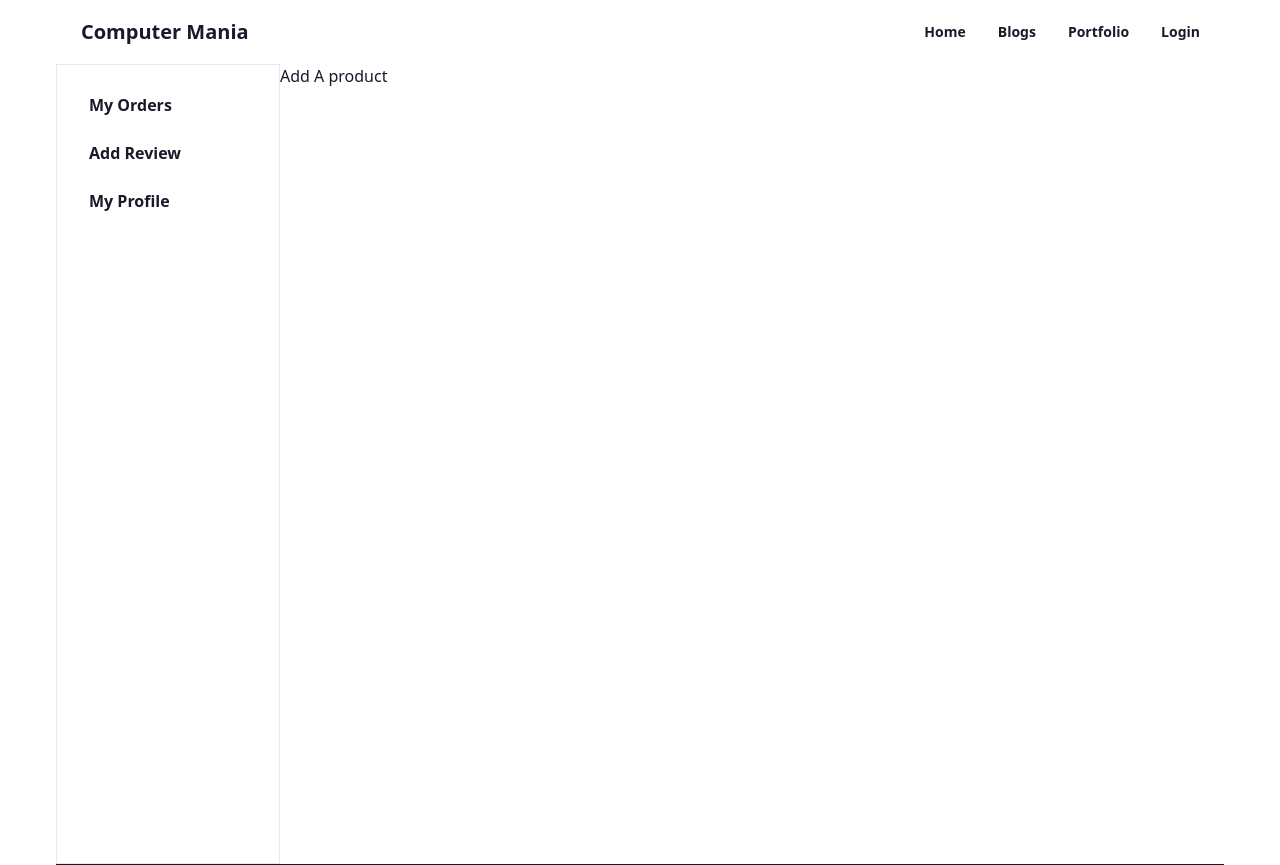
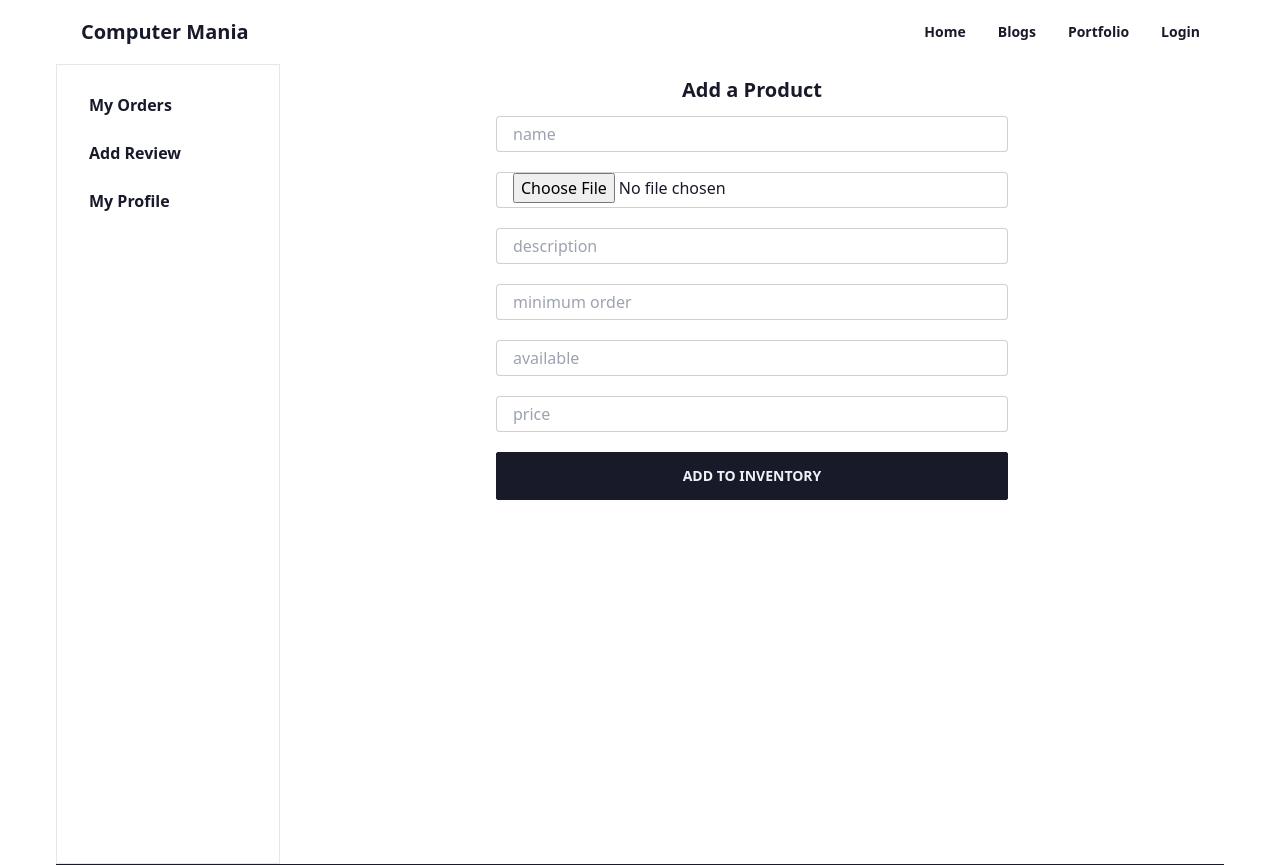
Before and after one commit to alfred-pithu/manufacturer-website-client-side-alfred-pithu, a React (Create React App) app: page /dashboard/addAProduct in a window 1280 px wide. Shown: the top 865 px of the page. Built offline with nearby package versions, Linux system fonts and the light colour scheme; no server answers.

Commit message:
imagebb hosting half

```diff
--- a/src/Hooks/useAdmin.js
+++ b/src/Hooks/useAdmin.js
@@ -19,7 +19,7 @@ const useAdmin = (email) => {
             fetch(url)
                 .then(res => res.json())
                 .then(data => {
-                    console.log(data)
+                    // console.log(data)
                     if (data === true) {
                         setIsAdmin(true)
                     }
--- a/src/Pages/Checkout/Purchase.js
+++ b/src/Pages/Checkout/Purchase.js
@@ -26,7 +26,7 @@ const Purchase = () => {
         setIsDisabled(false)
         setWarning('')
         const stringInput = event.target.value
-        const input = JSON.parse(stringInput);
+        const input = parseInt(stringInput);
         // console.log(input);
 
         if (minimumOrder > input) {
@@ -46,8 +46,8 @@ const Purchase = () => {
         e.preventDefault()
         const email = user.email;
         const itemId = _id
-        const orderQuantity = JSON.parse(e.target.orderQuantity.value)
-        const totalPrice = JSON.parse(e.target.totalPrice.value)
+        const orderQuantity = parseInt(e.target.orderQuantity.value)
+        const totalPrice = parseInt(e.target.totalPrice.value)
         const customerName = e.target.customerName.value
         const itemName = name;
         const contact = e.target.contact.value
@@ -81,7 +81,7 @@ const Purchase = () => {
                 }
             })
 
-
+        e.target.reset()
     }
 
     return (
--- a/src/Pages/Dashboard/AddAProduct.js
+++ b/src/Pages/Dashboard/AddAProduct.js
@@ -1,9 +1,53 @@
 import React from 'react';
 
 const AddAProduct = () => {
+
+    const addToInventory = e => {
+        e.preventDefault()
+        const name = e.target.name.value;
+        const img = e.target.img.files[0]
+        // console.log(img);
+        const description = e.target.description?.value;
+        const minimumOrder = parseInt(e.target.minimumOrder?.value);
+        const available = parseInt(e.target.available?.value);
+        const price = parseInt(e.target.price?.value);
+
+
+
+
+        const formData = new FormData()
+        formData.append('image', img)
+        const url = `https://api.imgbb.com/1/upload?key=6686968ed82ee3233c86a814b2b3a008`
+        fetch(url, {
+            method: 'POST',
+            body: formData
+
+        })
+            .then(res => res.json())
+            .then(data => {
+                console.log(data.data.url);
+            })
+
+
+
+        // e.target.reset()
+    }
+
     return (
         <div>
-            Add A product
+            <h2 className='text-xl text-center font-semibold my-3'>Add a Product</h2>
+
+            <form onSubmit={addToInventory} action="" className='form-control lg:max-w-lg gap-y-5 mx-auto'>
+                <input className=' input input-bordered rounded h-9' required type="text" placeholder='name' name='name' />
+                <input className=' input input-bordered rounded h-9' required type="file" placeholder='image' name='img' />
+                <input className=' input input-bordered rounded h-9' required type="text" placeholder='description' name='description' />
+                <input className=' input input-bordered rounded h-9' required type="number" placeholder='minimum order' name='minimumOrder' />
+                <input className=' input input-bordered rounded h-9' required type="number" placeholder='available' name='available' />
+                <input className=' input input-bordered rounded h-9' required type="number" placeholder='price' name='price' />
+
+
+                <input className=' h-9 btn btn-black' required type="submit" value='Add to Inventory' />
+            </form>
         </div>
     );
 };
```
